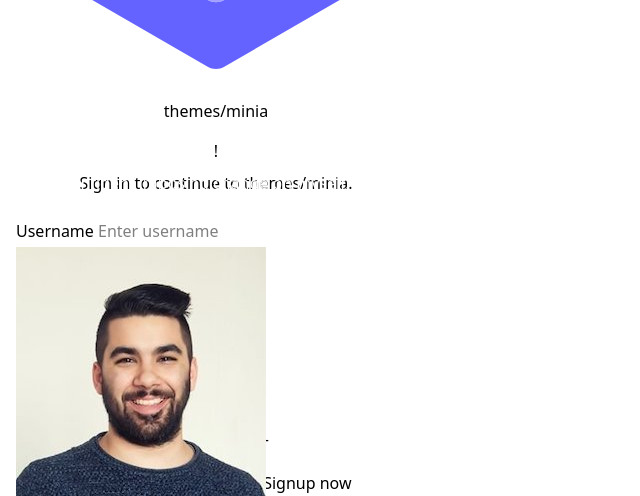
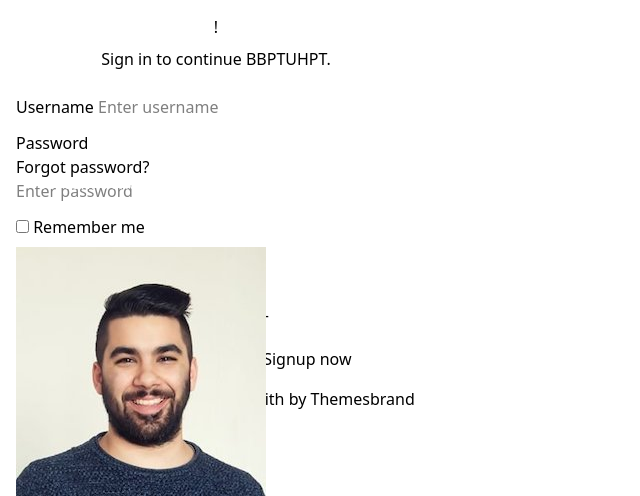
Before and after one commit to P3ndunng/web-profil-instansi, a Laravel app: template resources/views/auth/login.blade.php in a window 1280 px wide. Shown: the part 317-813 px from the top of the page, without its empty margins (0-640 px from the left). Run offline with Laravel 12, Linux system fonts and the light colour scheme; the template is opened without the code that fills it, so the values that code supplies are empty; style sheets or scripts are compiled from the project's sources; some libraries are stand-ins or nearby versions.

Commit message:
Halaman login

```diff
--- a/resources/views/auth/login.blade.php
+++ b/resources/views/auth/login.blade.php
@@ -36,15 +36,15 @@
                                 <div class="d-flex flex-column h-100">
                                     <div class="mb-4 mb-md-5 text-center">
                                         <a href="index.html" class="d-block auth-logo">
-                                            <img src="themes/minia/minia/assets/images/logo-sm.svg" alt="" height="28"> <span class="logo-txt">themes/minia</span>
+                                            <img src="themes/minia/minia/assets/images/" alt="" height="28"> <span class="logo-txt"></span>
                                         </a>
                                     </div>
                                     <div class="auth-content my-auto">
                                         <div class="text-center">
                                             <h5 class="mb-0">@if (session('error'))
-<div class="alert alert-danger">{{ session('error') }}</div>
-@endif !</h5>
-                                            <p class="text-muted mt-2">Sign in to continue to themes/minia.</p>
+                                        <div class="alert alert-danger">{{ session('error') }}</div>
+                                        @endif !</h5>
+                                            <p class="text-muted mt-2">Sign in to continue BBPTUHPT.</p>
                                         </div>
                                         <form class="mt-4 pt-2" method="POST" action="{{ route('login') }}">
                                             @csrf
```
